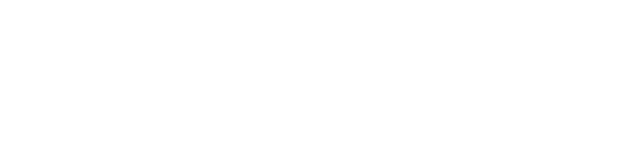
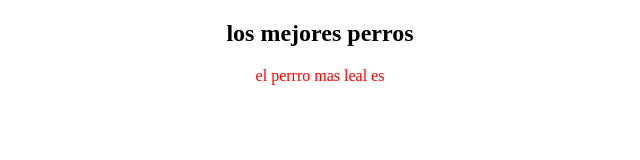
Before and after one commit to ivanserp/para-probar-git-repositorio, a plain HTML site: page index.html in a window 1280 px wide. Shown: the whole page, without its empty margins (320-960 px from the left). Drawn offline with Linux system fonts and the light colour scheme.

Commit message:
modificado

```diff
--- a/css/style.css
+++ b/css/style.css
@@ -1,4 +1,9 @@
 body{
     background-color: white;
     text-align: center;
+
 }
+
+p{
+    color: red;
+}
--- a/index.html
+++ b/index.html
@@ -3,9 +3,11 @@
 <head>
     <meta charset="UTF-8">
     <meta name="viewport" content="width=device-width, initial-scale=1.0">
+    <link rel="stylesheet" href="css/style.css">
     <title>git repositorio</title>
 </head>
 <body>
-
+    <h2>los mejores perros</h2>
+    <p>el perrro mas leal es</p>
 </body>
 </html>
```
